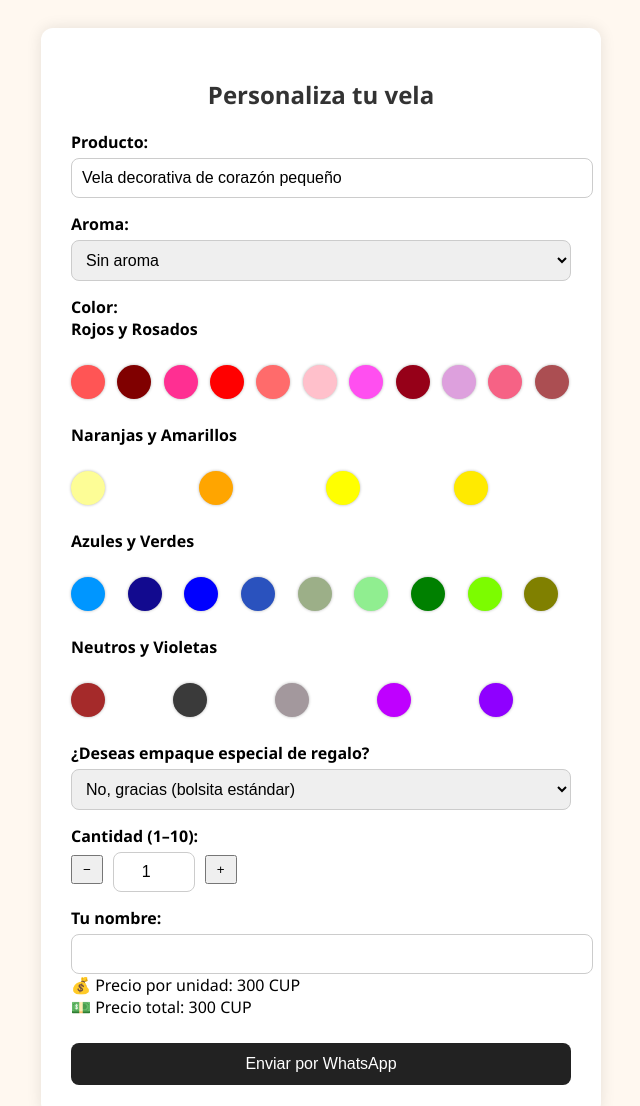
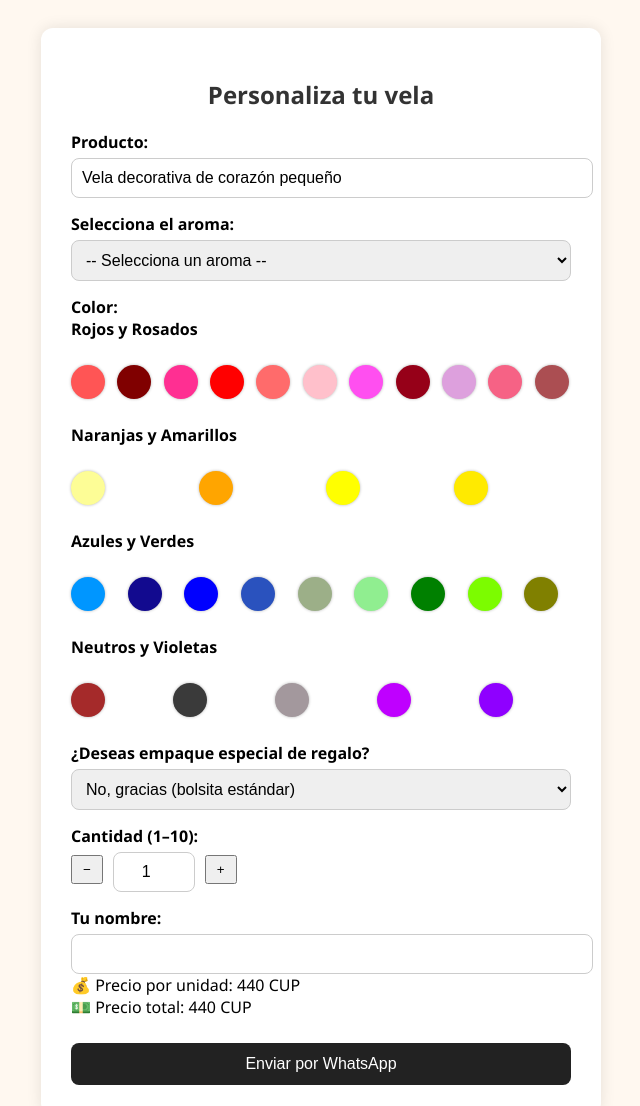
Before and after one commit to Roci01/vela-corazon-peque-o-aromatica, a plain HTML site: page index.html in a window 1280 px wide. Shown: the top 1106 px of the page, without its empty margins (319-959 px from the left). Drawn offline with Linux system fonts and the light colour scheme.

Commit message:
Update index.html

```diff
--- a/index.html
+++ b/index.html
@@ -107,22 +107,28 @@
       <label>Producto:</label>
       <input type="text" id="producto" value="Vela decorativa de corazón pequeño" readonly />
 
-      <label>Aroma:</label>
-      <select id="aroma" onchange="actualizarPrecio()">
-        <option value="Sin aroma" selected>Sin aroma</option>
-        <option value="Vainilla">Vainilla</option>
-        <option value="Rosa">Rosa</option>
-        <option value="Arbol">Árbol de té</option>
-        <option value="Menta">Menta</option>
-        <option value="Naranja">Naranja dulce</option>
-        <option value="Limón">Limón</option>
-        <option value="Eucalipto">Eucalipto</option>
-        <option value="Romero">Romero</option>
-        <option value="Incienso">Incienso</option>
-        <option value="Lima">Naranja-lima</option>
-        <option value="Tropical">Aroma Tropical</option>
-        <option value="Canela">Canela</option>
-        <option value="Hierba de limón">Hierba de limón</option>
+      <label for="aroma">Selecciona el aroma:</label>
+      <select name="aroma" id="aroma">
+        <option value="">-- Selecciona un aroma --</option>
+        <option value="patchouli">Terroso dulce - Pachuli</option>
+        <option value="sweet orange">Naranja dulce</option>
+        <option value="rose">Rosa</option>
+        <option value="citronella">Hierba cítrica - Citronela</option>
+        <option value="bergamot">Cítrico floral - Bergamota</option>
+        <option value="eucalyptus">Eucalipto</option>
+        <option value="sandalwood">Madera dulce - Sándalo</option>
+        <option value="rosemary">Romero</option>
+        <option value="peppermint">Menta</option>
+        <option value="lavender">Lavanda</option>
+        <option value="tea tree">Árbol de té</option>
+        <option value="clary sage">Hierba suave - Salvia esclarea</option>
+        <option value="chamomile">Manzanilla</option>
+        <option value="jasmine">Jazmín</option>
+        <option value="frankincense">Incienso suave</option>
+        <option value="cinnamon">Canela</option>
+        <option value="geranium">Floral cítrico - Geranio</option>
+        <option value="ylang ylang">Floral dulce exótico - Ylang Ylang</option>
+        <option value="lemon">Limón</option>
       </select>
 
       <label>Color:</label>
```
